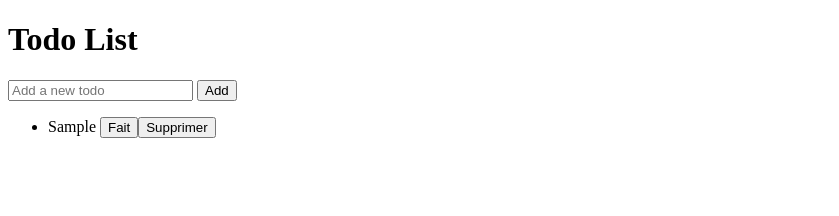
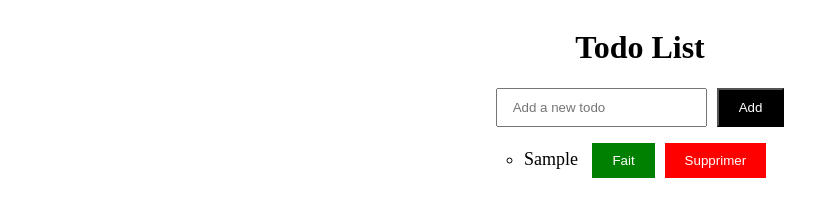
Before and after one commit to LoicGrapp/todo-list, a plain HTML site: page index.html in a window 1280 px wide. Both pictures are taken after typing "Sample" into the empty fields and a click on the button "Add". Shown: the whole page, without its empty margins (0-839 px from the left). Drawn offline with Linux system fonts and the light colour scheme.

Commit message:
Style of the todo

```diff
--- a/index.html
+++ b/index.html
@@ -9,13 +9,15 @@
 </head>
 
 <body>
-    <div>
+    <div class="main-container">
         <h1>Todo List</h1>
-        <input type="text" id="todoInput" placeholder="Add a new todo">
-        <button id="addButton">Add</button>
-        <ul id="todoList">
+        <div class="container">
+            <input type="text" id="todoInput" placeholder="Add a new todo">
+            <button id="addButton">Add</button>
+        </div>
+            <ul id="todoList">
 
-        </ul>
+            </ul>
     </div>
     <script src="script.js"></script>
 </body>
--- a/style.css
+++ b/style.css
@@ -1,3 +1,51 @@
+.main-container {
+    display: flex;
+    flex-direction: column;
+    align-items: center;
+}
+
 .done {
     text-decoration: line-through;
 }
+
+.container {
+    display: flex;
+    flex-direction: row;
+    gap: 10px;
+}
+
+.container input {
+    padding: 10px 15px 10px 15px;
+}
+
+.container button {
+    background-color: black;
+    padding: 10px 20px 10px 20px;
+    color: white;
+}
+
+.main-container ul {
+    list-style-type: circle;
+    padding: 0;
+    margin-left: 10px;
+}
+
+.main-container ul li {
+    font-size: 18px
+}
+
+.main-container ul .done-btn {
+    padding: 10px 20px 10px 20px;
+    background-color: green;
+    color: white;
+    border: none;
+    margin-left: 10px;
+}
+
+.main-container ul .delete-btn {
+    color: white;
+    background-color: red;
+    padding: 10px 20px 10px 20px;
+    border: none;
+    margin-left: 10px;
+}
```
